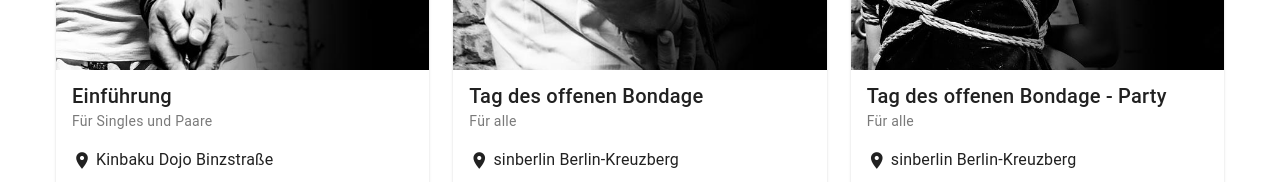
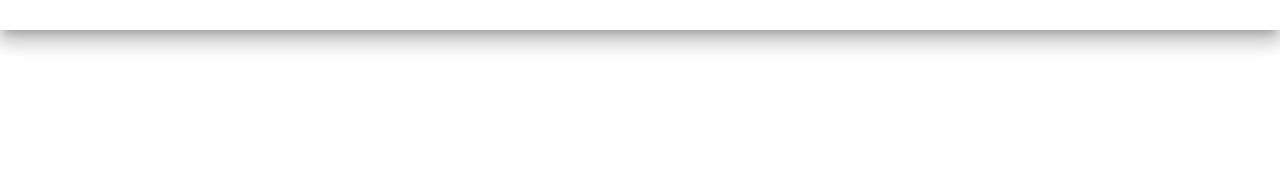
Before and after one commit to osada-kinbaku-ev/kinbaku-static, a Vue app: page /#/home in a window 1280 px wide. Shown: the part 770-952 px from the top of the page. After the commit the page ends 800 px from the top, so only its background shows below. Built offline with nearby package versions, Linux system fonts and the light colour scheme.

Commit message:
Remove past events

```diff
--- a/src/data.js
+++ b/src/data.js
@@ -6,9 +6,9 @@ import image_strappado2 from '@/assets/strappado2.jpg'
 import image_single_column_tie from '@/assets/single-column-tie.jpg'
 
 export let events = [
-        {title: 'Einführung', date_string: '22 Mar 2025', time: '12-20', location: 'Kinbaku Dojo Binzstraße', audience: 'Für Singles und Paare', image: image_strappado, short_text: 'Einführung in das Training im Dojo, für Einzelpersonen und Switcherpaare. Der Workshop ist für Einzelpersonen die fesseln lernen möchten umgestellt. Wenn ihr euch anmeldet, solltet ihr grundsätzlich bereit sein zu switchen und Partnerübungen mit Teilnehmer:innnen aus der Gruppe durchzuführen.', sign_up_url: 'https://www.joyclub.de/event/1688912.shibari_einfuehrungsworkshop_einzel_switcher_berli.html'},
-        {title: 'Tag des offenen Bondage', date_string: '29 Mar 2025', time: '11', location: 'sinberlin Berlin-Kreuzberg', audience: 'Für alle', image: image_tk, short_text: 'Der Tag des offenen Bondage wurde 2016 durch Ater Crudus ins Leben gerufen. Er bietet Vereinen, Treffs, Clubs und anderen Gruppen, die sich mit Shibari oder Kinbaku auseinandersetzen, die Möglichkeit ihre Türen fuer Interessierte und Neugierige zu öffnen.', sign_up_url: 'https://www.joyclub.de/event/1688042.tag_des_offenen_bondage_berlin_kreuzberg.html'},
-        {title: 'Tag des offenen Bondage - Party', date_string: '29 Mar 2025', time: '20', location: 'sinberlin Berlin-Kreuzberg', audience: 'Für alle', image: image_tk2, short_text: 'Wir lassen den Tag mit einer Bondage Party im Sin Berlin ausklingen. Der Eintritt kostet 15€, alkoholfreie Getränke sind im Eintritt enthalten. Ihr könnt den Abend zum Fesseln, für Sessions oder zum Üben nutzen. Einige unserer Schüler*innen werden vor Ort sein, sodass auch weiterhin Fragen zum Verein gestellt werden können.', sign_up_url: 'https://www.joyclub.de/event/1688069.tag_des_offenen_bondage_party_berlin.html'},
+        // {title: 'Einführung', date_string: '22 Mar 2025', time: '12-20', location: 'Kinbaku Dojo Binzstraße', audience: 'Für Singles und Paare', image: image_strappado, short_text: 'Einführung in das Training im Dojo, für Einzelpersonen und Switcherpaare. Der Workshop ist für Einzelpersonen die fesseln lernen möchten umgestellt. Wenn ihr euch anmeldet, solltet ihr grundsätzlich bereit sein zu switchen und Partnerübungen mit Teilnehmer:innnen aus der Gruppe durchzuführen.', sign_up_url: 'https://www.joyclub.de/event/1688912.shibari_einfuehrungsworkshop_einzel_switcher_berli.html'},
+        // {title: 'Tag des offenen Bondage', date_string: '29 Mar 2025', time: '11', location: 'sinberlin Berlin-Kreuzberg', audience: 'Für alle', image: image_tk, short_text: 'Der Tag des offenen Bondage wurde 2016 durch Ater Crudus ins Leben gerufen. Er bietet Vereinen, Treffs, Clubs und anderen Gruppen, die sich mit Shibari oder Kinbaku auseinandersetzen, die Möglichkeit ihre Türen fuer Interessierte und Neugierige zu öffnen.', sign_up_url: 'https://www.joyclub.de/event/1688042.tag_des_offenen_bondage_berlin_kreuzberg.html'},
+        // {title: 'Tag des offenen Bondage - Party', date_string: '29 Mar 2025', time: '20', location: 'sinberlin Berlin-Kreuzberg', audience: 'Für alle', image: image_tk2, short_text: 'Wir lassen den Tag mit einer Bondage Party im Sin Berlin ausklingen. Der Eintritt kostet 15€, alkoholfreie Getränke sind im Eintritt enthalten. Ihr könnt den Abend zum Fesseln, für Sessions oder zum Üben nutzen. Einige unserer Schüler*innen werden vor Ort sein, sodass auch weiterhin Fragen zum Verein gestellt werden können.', sign_up_url: 'https://www.joyclub.de/event/1688069.tag_des_offenen_bondage_party_berlin.html'},
     ];
 
 export let intro_times =  [
```
